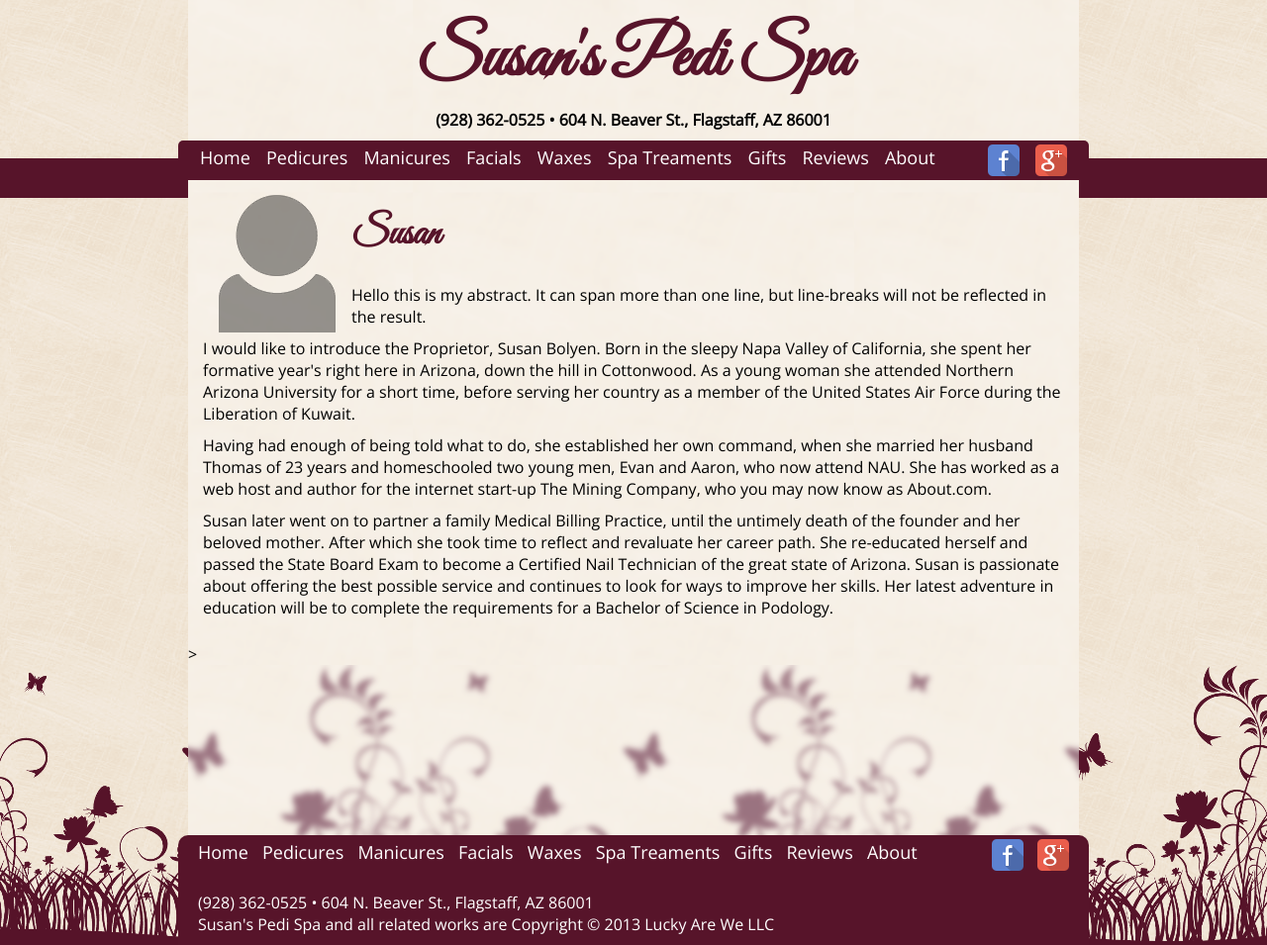
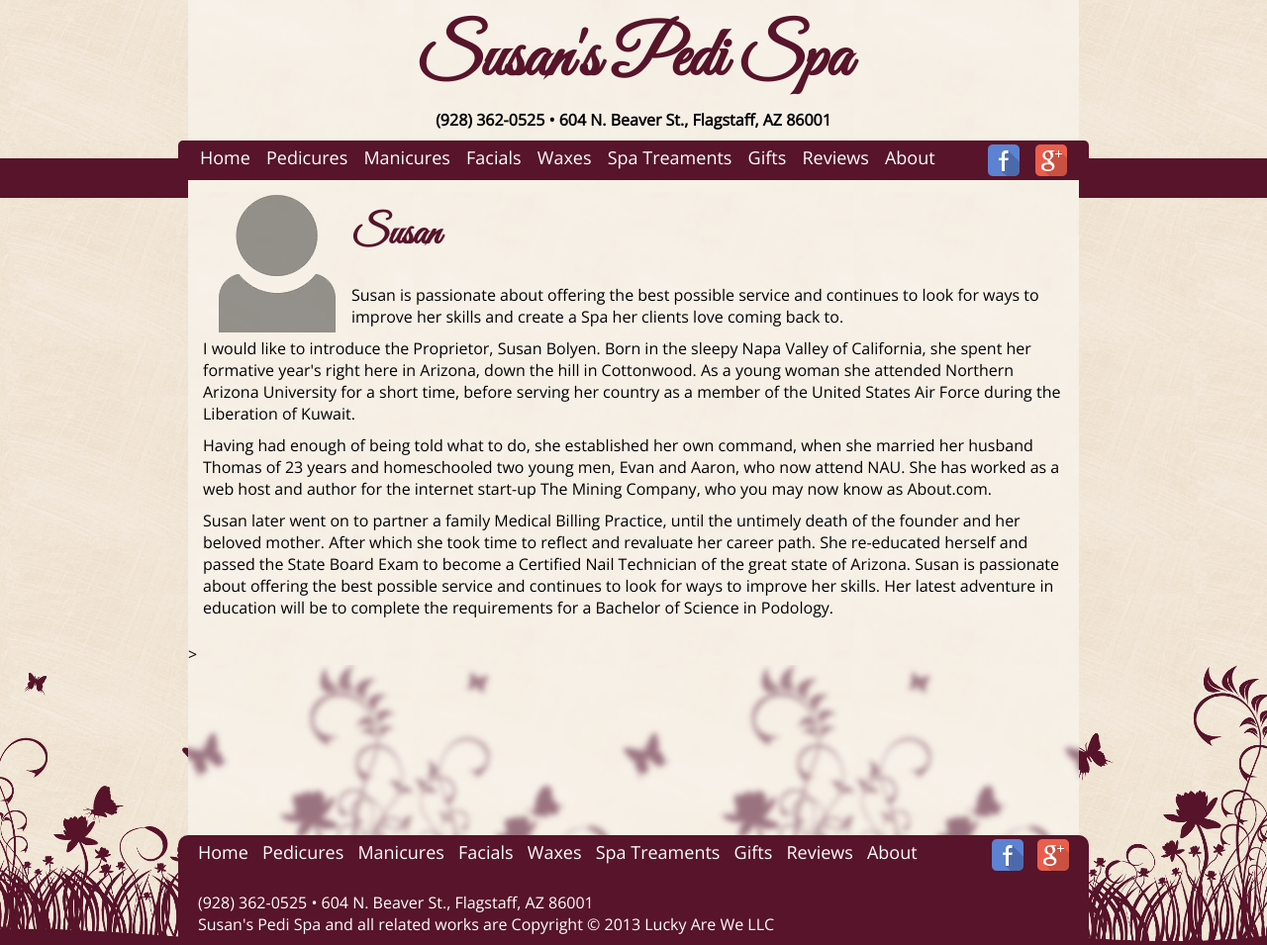
Before and after one commit to susanspedispa/susanspedispa.github.io, a Jekyll site: the page built from about/susan/index.md, in a window 1280 px wide. Shown: the whole page at 99% size. Built offline with Jekyll 4.4.1, drawn with Linux system fonts in a browser that asks for light colours.

Commit message:
Update index.md

```diff
--- a/about/susan/index.md
+++ b/about/susan/index.md
@@ -5,9 +5,7 @@ datatype: profile
 title: Susan
 picture: susan/profile.png
 abstract: >
-  Hello this is my abstract.
-  It can span more than one line, but line-breaks will not be reflected in the
-  result.
+  Susan is passionate about offering the best possible service and continues to look for ways to improve her skills and create a Spa her clients love coming back to.
 ---
 <p>
 I would like to introduce the Proprietor, Susan Bolyen. Born in the sleepy Napa Valley of California, she spent her formative year's right here in Arizona, down the hill in Cottonwood. As a young woman she attended Northern Arizona University for a short time, before serving her country as a member of the United States Air Force during the Liberation of Kuwait.</p>
```
